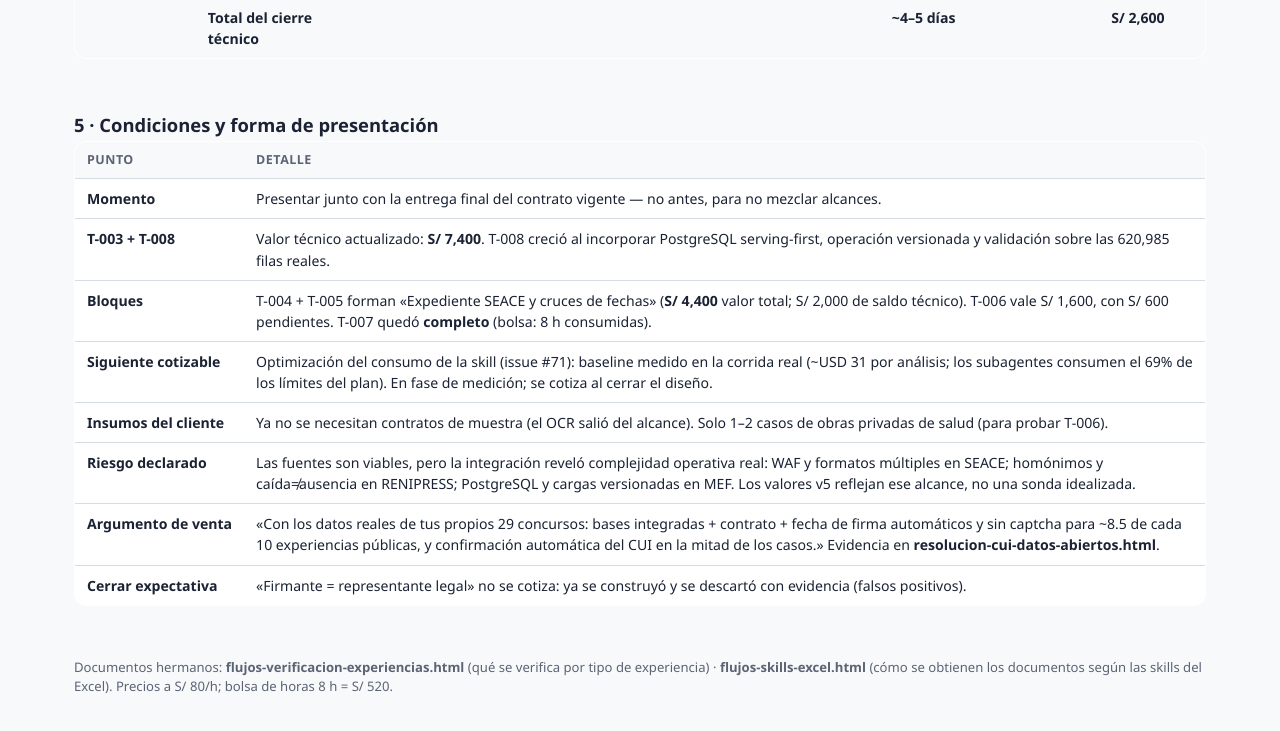
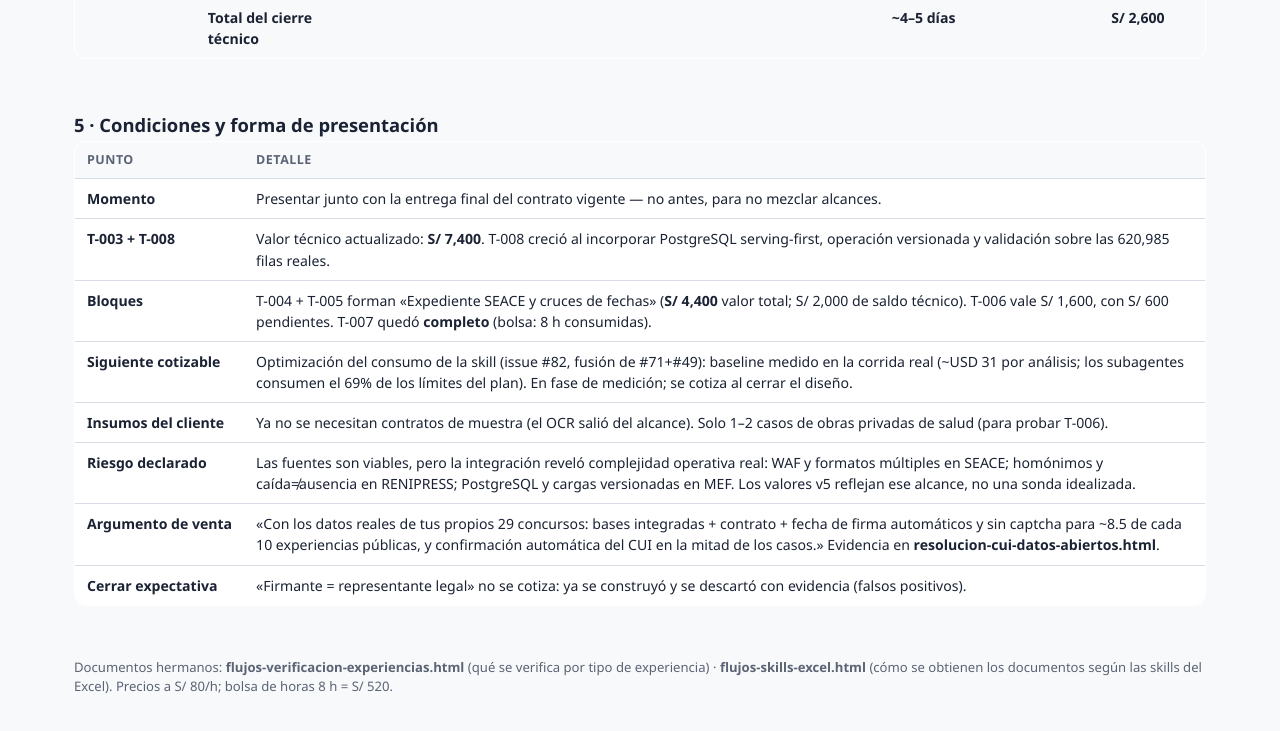
Before and after one commit to rafram96/Pivote, a plain HTML site: page docs/nuevos_modulos/plan-desarrollo-extras.html in a window 1280 px wide. Shown: the part 6307-7038 px from the top of the page. Drawn offline with Linux system fonts and the light colour scheme.

Commit message:
docs(issues): #49+#71 fusionadas en #82 Analisis Ahorro de Skill; backlog cerrado (#81 #5 #27 #24 #25)
Co-Authored-By: Claude Fable 5 <noreply@anthropic.com>

```diff
--- a/docs/nuevos_modulos/plan-desarrollo-extras.html
+++ b/docs/nuevos_modulos/plan-desarrollo-extras.html
@@ -476,7 +476,7 @@
     <tr><td class="num">Momento</td><td>Presentar junto con la entrega final del contrato vigente — no antes, para no mezclar alcances.</td></tr>
     <tr><td class="num">T-003 + T-008</td><td>Valor técnico actualizado: <b>S/ 7,400</b>. T-008 creció al incorporar PostgreSQL serving-first, operación versionada y validación sobre las 620,985 filas reales.</td></tr>
     <tr><td class="num">Bloques</td><td>T-004 + T-005 forman «Expediente SEACE y cruces de fechas» (<b>S/ 4,400</b> valor total; S/ 2,000 de saldo técnico). T-006 vale S/ 1,600, con S/ 600 pendientes. T-007 quedó <b>completo</b> (bolsa: 8 h consumidas).</td></tr>
-    <tr><td class="num">Siguiente cotizable</td><td>Optimización del consumo de la skill (issue #71): baseline medido en la corrida real (~USD 31 por análisis; los subagentes consumen el 69% de los límites del plan). En fase de medición; se cotiza al cerrar el diseño.</td></tr>
+    <tr><td class="num">Siguiente cotizable</td><td>Optimización del consumo de la skill (issue #82, fusión de #71+#49): baseline medido en la corrida real (~USD 31 por análisis; los subagentes consumen el 69% de los límites del plan). En fase de medición; se cotiza al cerrar el diseño.</td></tr>
     <tr><td class="num">Insumos del cliente</td><td>Ya no se necesitan contratos de muestra (el OCR salió del alcance). Solo 1–2 casos de obras privadas de salud (para probar T-006).</td></tr>
     <tr><td class="num">Riesgo declarado</td><td>Las fuentes son viables, pero la integración reveló complejidad operativa real: WAF y formatos múltiples en SEACE; homónimos y caída≠ausencia en RENIPRESS; PostgreSQL y cargas versionadas en MEF. Los valores v5 reflejan ese alcance, no una sonda idealizada.</td></tr>
     <tr><td class="num">Argumento de venta</td><td>«Con los datos reales de tus propios 29 concursos: bases integradas + contrato + fecha de firma automáticos y sin captcha para ~8.5 de cada 10 experiencias públicas, y confirmación automática del CUI en la mitad de los casos.» Evidencia en <b>resolucion-cui-datos-abiertos.html</b>.</td></tr>
```
Also changed, not shown: .ai/context/current_state.md, .ai/handoffs/current.md.
